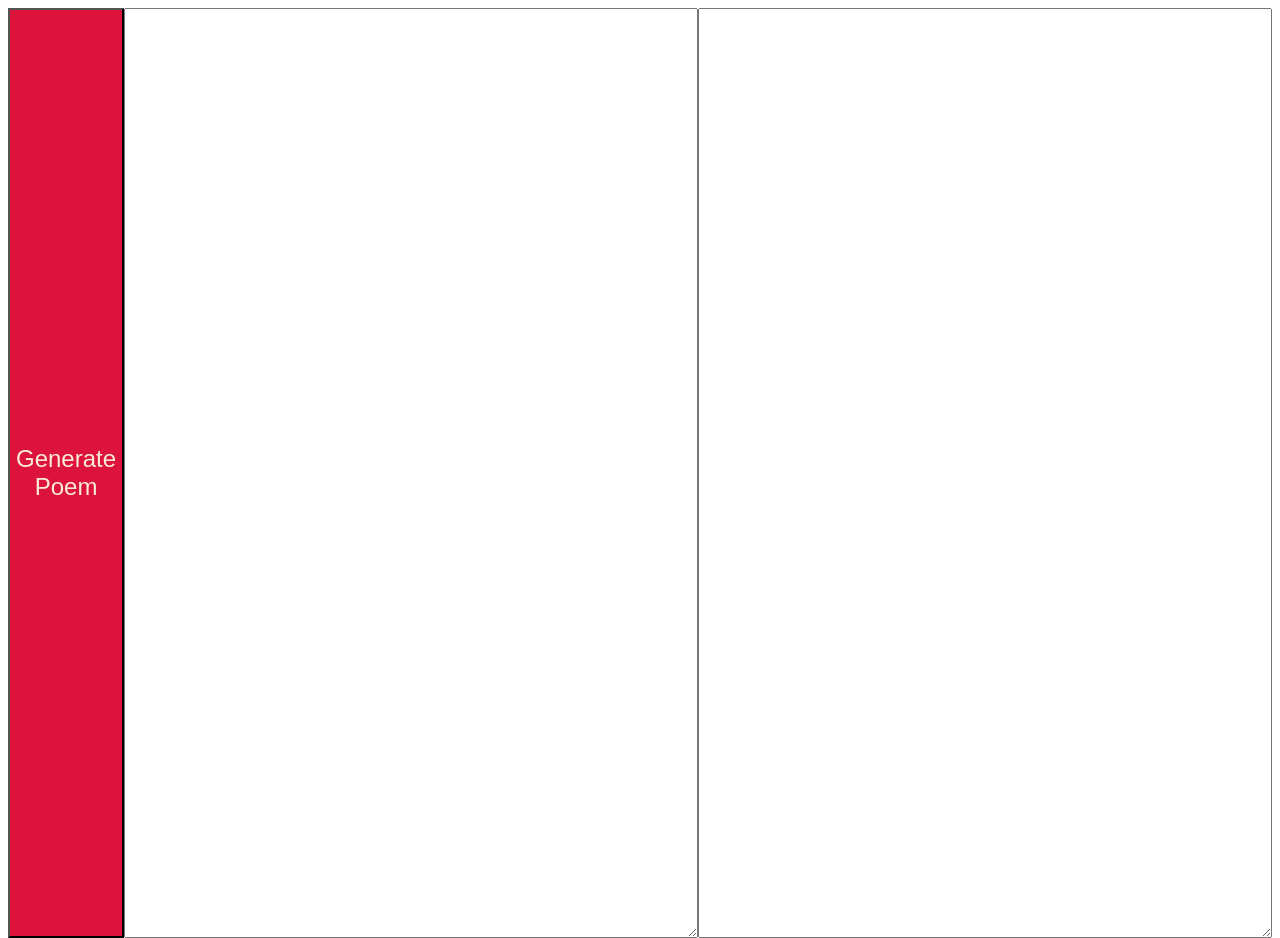
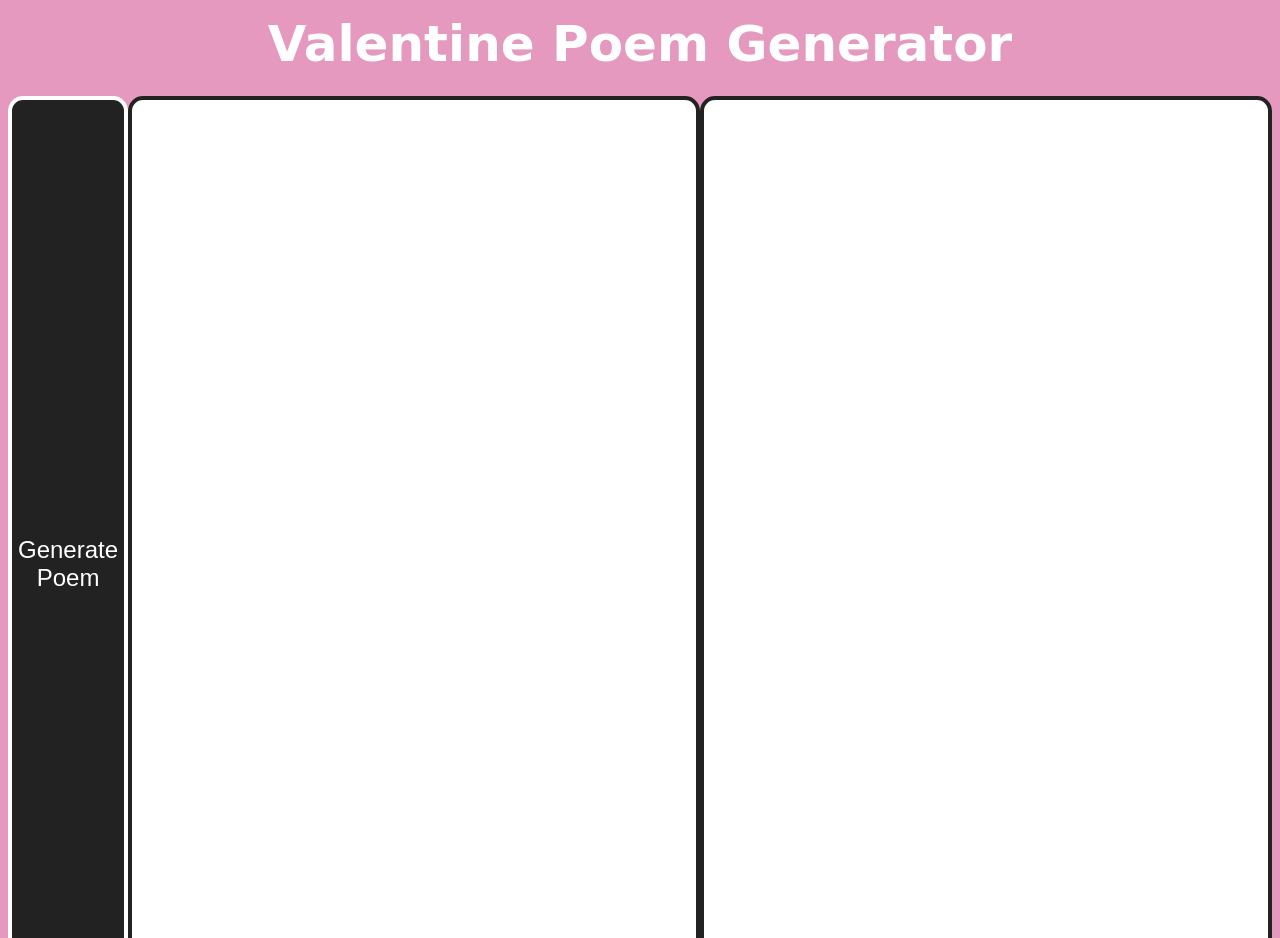
Before and after one commit to ashleyrosin/personal-portfolio002, a plain HTML site: page valentine/valentine.html in a window 1280 px wide. Shown: the top 938 px of the page. Drawn offline with Linux system fonts and the light colour scheme.

Commit message:
generator css fix

```diff
--- a/valentine/valentine.css
+++ b/valentine/valentine.css
@@ -1,13 +1,31 @@
 body {
   display: flex;
+  background-color: rgb(229, 153, 191);
 }
 
 textarea {
   font-size: 1.8rem;
+  margin-top: 7%;
+  border: 4px solid rgb(34, 34, 34);
+  border-radius: 15px;
 }
 
 button {
-  background-color: crimson;
-  color: antiquewhite;
+  background-color: rgb(34, 34, 34);
+  color: white;
   font-size: 1.5rem;
+  margin-top: 7%;
+  border: 4px solid white;
+  border-radius: 15px;
 }
+
+h1 {
+  position: absolute;
+  left: 0;
+  width: 100%;
+  text-align: center;
+  font-size: 50px;
+  font-family: cursive;
+  margin-top: 7px;
+  color: white;
+}
--- a/valentine/valentine.html
+++ b/valentine/valentine.html
@@ -8,6 +8,7 @@
   <title>Valentine Poem Generator</title>
 </head>
 <body>
+  <h1>Valentine Poem Generator</h1>
   <button>Generate Poem</button>
   <textarea class="poem1" rows="28" cols="80"></textarea>
   <textarea class="poem2" rows="28" cols="80"></textarea>
```
